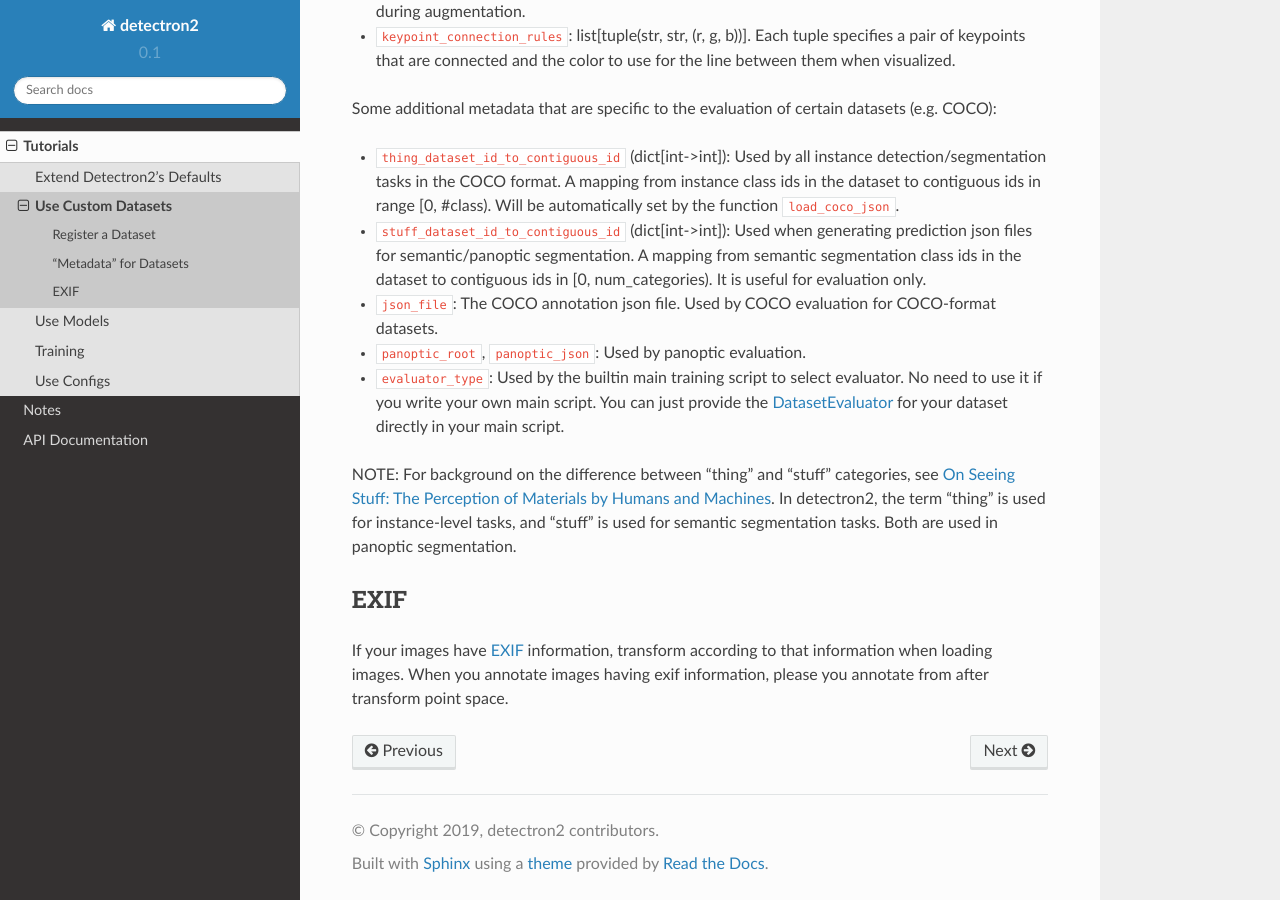
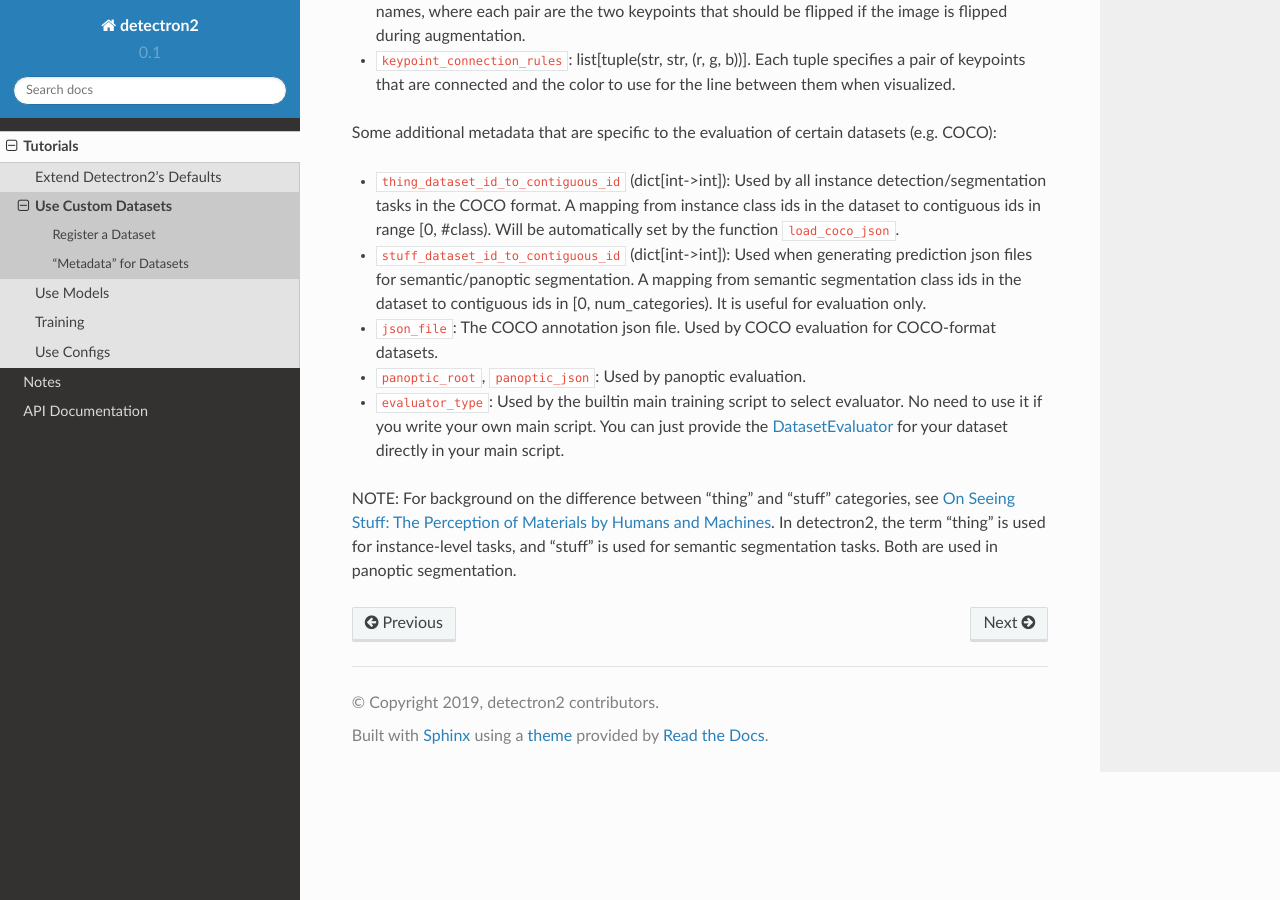
Before and after one commit to facebookresearch/detectron2, a Sphinx documentation site: the page built from docs/tutorials/datasets.md, in a window 1280 px wide and 900 px high, scrolled down 2950 px. Built offline with Sphinx 7.4.7 and the Read the Docs theme 2.0.0, drawn with Linux system fonts in a browser that asks for light colours; pages that are not in the unit, such as notebooks, are missing from menus; some of the changed text lies outside the part shown.

Commit message:
fix review point.

```diff
--- a/docs/tutorials/datasets.md
+++ b/docs/tutorials/datasets.md
@@ -160,9 +160,3 @@
 In detectron2, the term "thing" is used for instance-level tasks,
 and "stuff" is used for semantic segmentation tasks.
 Both are used in panoptic segmentation.
-
-
-### EXIF
-
-If your images have [EXIF](https://en.wikipedia.org/wiki/Exif) information, transform according to that information when loading images.
-When you annotate images having exif information, please you annotate from after transform point space.
```
Also changed, not shown: other parts of docs/tutorials/datasets.md (+1 -1 lines).
